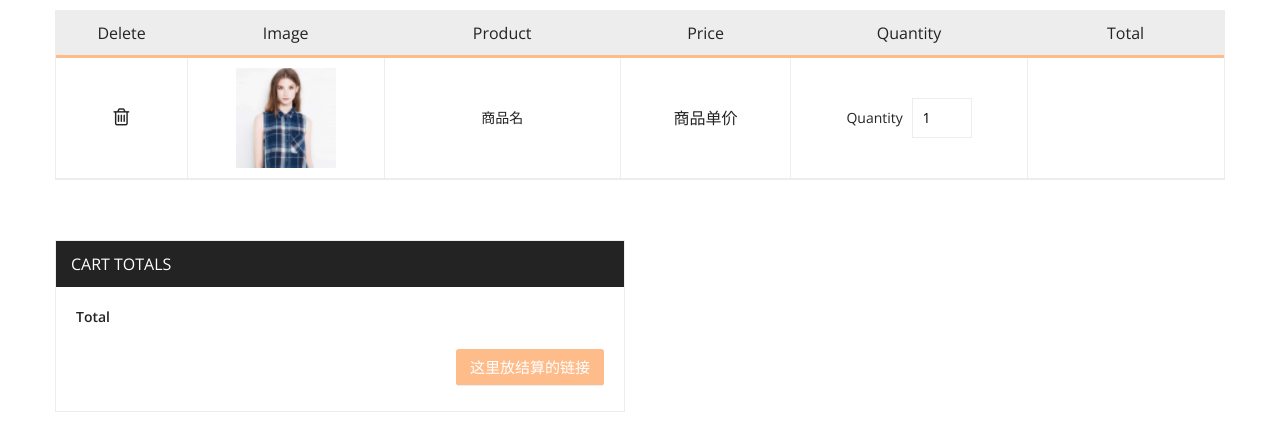
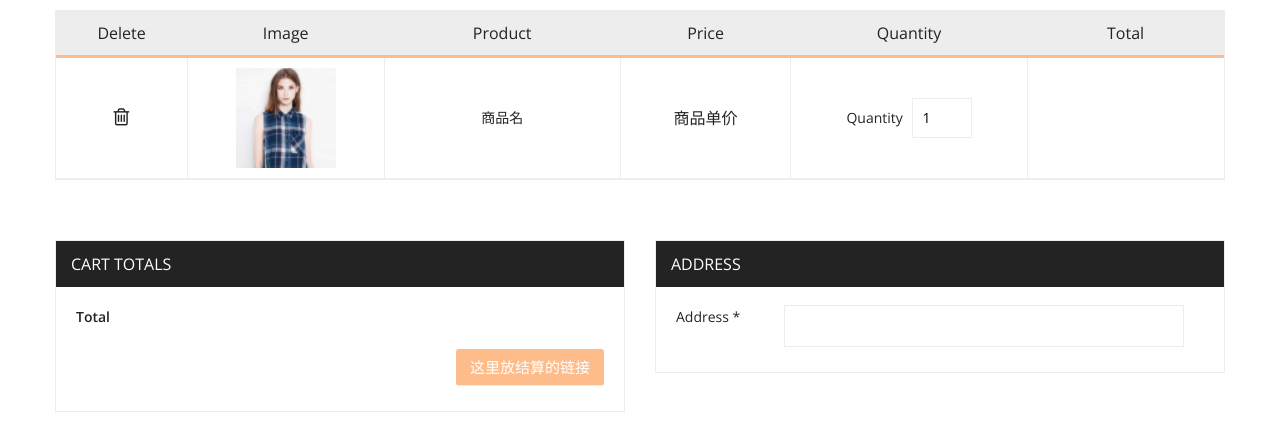
Before and after one commit to YouanZhang/Database-training, a Flask app: template 修改了前端的项目/Shopping-Cart/templates/cart.html in a window 1280 px wide. Shown: the part 359-800 px from the top of the page. Run offline with Flask 2, Linux system fonts and the light colour scheme; the template is opened without the code that fills it, so the values that code supplies are empty; some libraries are stand-ins or nearby versions.

Commit message:
add cart(address)

```diff
--- a/修改了前端的项目/Shopping-Cart/templates/cart.html
+++ b/修改了前端的项目/Shopping-Cart/templates/cart.html
@@ -193,6 +193,18 @@
                                 </div>
                             </div>
                         </div>
+
+                        <div class="col-lg-6 col-md-6">
+                            <div class="coupon_code right">
+                                <h3>Address</h3>
+                                <div class="coupon_inner">
+                                    <div class="cart_subtotal">
+                                        <label>Address <span>*</span></label>
+                                        <input type="text" name="address" style="width: 400px;">
+                                    </div>
+                                </div>
+                            </div>
+                        </div>
                     </div>
                 </div>
                 <!--coupon code area end-->
```
